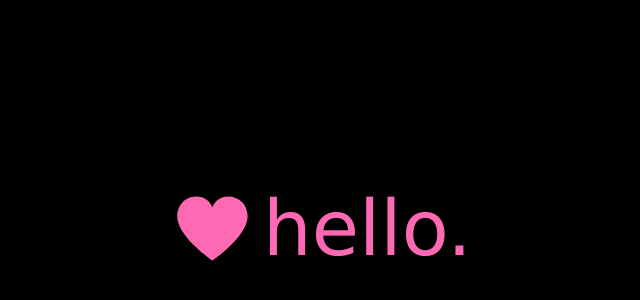
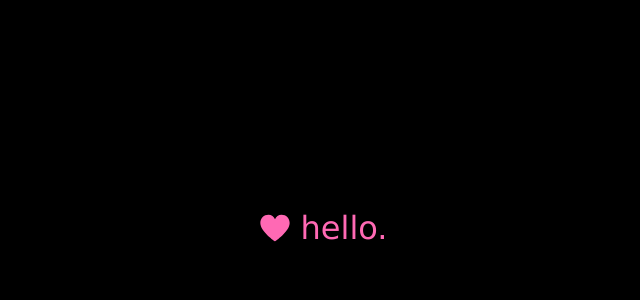
Before and after one commit to hello-henriqz/henriqz, a plain HTML site: page index.html in a window 1280 px wide. Shown: the part 172-472 px from the top of the page, without its empty margins (317-957 px from the left). Drawn offline with Linux system fonts and the light colour scheme.

Commit message:
Update index.html

```diff
--- a/index.html
+++ b/index.html
@@ -21,26 +21,14 @@
         display: flex;
         align-items: center;
         justify-content: center;
-        font-size: 6vw;
+        font-size: 32px;
       }
 
       svg {
-        width: 6vw;
-        height: 6vw;
-        min-width: 24px;
-        min-height: 24px;
-        margin-right: 12px;
+        width: 1em;
+        height: 1em;
+        margin-right: 10px;
         flex-shrink: 0;
-      }
-
-      @media (max-width: 600px) {
-        h1 {
-          font-size: 8vw;
-        }
-        svg {
-          width: 8vw;
-          height: 8vw;
-        }
       }
     </style>
   </head>
```
